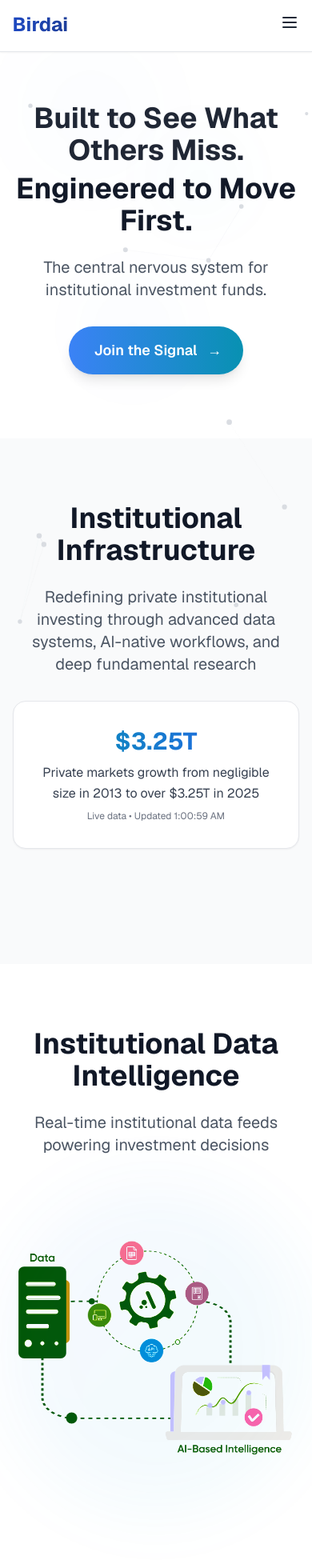
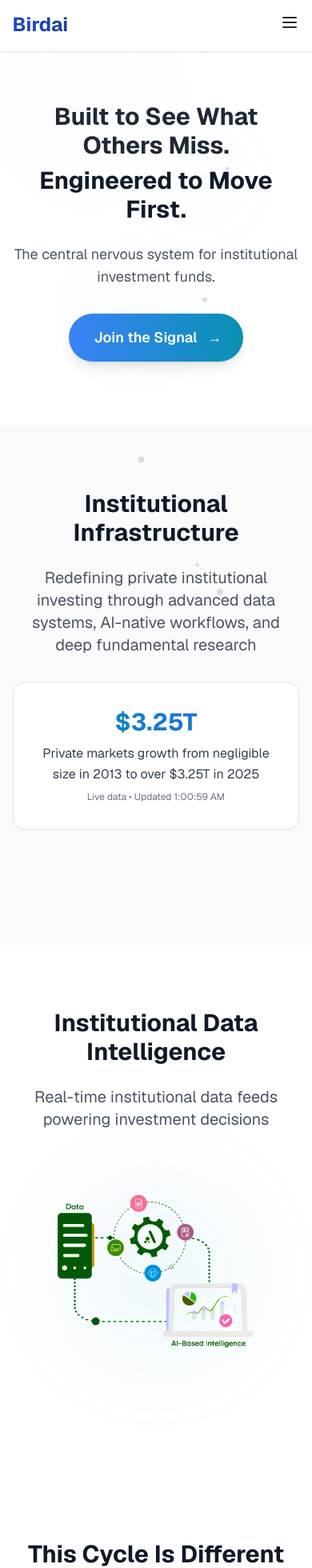
Before and after one commit to Kfar19/CursorWeb, a Next.js app: page / in a window 390 px wide. Shown: the top 1960 px of the page at 80% size. Built offline with nearby package versions, Linux system fonts and the light colour scheme; no server answers.

Commit message:
Optimize mobile experience: responsive AI animation, text sizes, grid layout, and performance

```diff
--- a/src/app/page.tsx
+++ b/src/app/page.tsx
@@ -747,7 +747,7 @@ export default function Home() {
                   density: {
                     enable: true,
                   },
-                  value: 80, // Fixed number for better visibility
+                  value: window.innerWidth < 768 ? 40 : 80, // Fewer particles on mobile
                 },
                 opacity: {
                   value: 0.8,
@@ -766,7 +766,7 @@ export default function Home() {
       {/* Contact Modal */}
       {isContactModalOpen && (
         <div className="fixed inset-0 bg-black/50 backdrop-blur-sm z-50 flex items-center justify-center p-4">
-          <div className="bg-white rounded-2xl p-8 border border-gray-200 max-w-md w-full shadow-xl">
+          <div className="bg-white rounded-2xl p-6 sm:p-8 border border-gray-200 max-w-md w-full shadow-xl mx-4">
             <div className="flex justify-between items-center mb-6">
               <h3 className="text-2xl font-bold text-gray-900">Join the Signal</h3>
               <button
@@ -1101,7 +1101,7 @@ export default function Home() {
 
 
           <motion.h1
-            className="text-4xl md:text-6xl font-bold text-gray-900 mb-6 relative text-center"
+            className="text-3xl sm:text-4xl md:text-6xl font-bold text-gray-900 mb-6 relative text-center"
             variants={fadeInUp}
           >
             <motion.span
@@ -1125,7 +1125,7 @@ export default function Home() {
           </motion.h1>
 
           <motion.p
-            className="text-xl md:text-2xl text-gray-600 mb-8 max-w-3xl mx-auto text-center"
+            className="text-lg sm:text-xl md:text-2xl text-gray-600 mb-8 max-w-3xl mx-auto text-center"
             variants={fadeInUp}
           >
             The central nervous system for institutional investment funds.
@@ -1167,11 +1167,11 @@ export default function Home() {
       <section id="mission" className="py-20 px-4 sm:px-6 lg:px-8 bg-gray-50">
         <div className="max-w-7xl mx-auto">
           <div className="text-center mb-16">
-            <ScrollAnimation>
-              <h2 className="text-4xl md:text-5xl font-bold text-gray-900 mb-6">
-                Institutional Infrastructure
-              </h2>
-            </ScrollAnimation>
+                      <ScrollAnimation>
+            <h2 className="text-3xl sm:text-4xl md:text-5xl font-bold text-gray-900 mb-6">
+              Institutional Infrastructure
+            </h2>
+          </ScrollAnimation>
             <ScrollAnimation delay={0.2}>
               <p className="text-xl text-gray-600 max-w-4xl mx-auto mb-8">
                 Redefining private institutional investing through advanced data systems, AI-native workflows, and deep fundamental research
@@ -1224,7 +1224,7 @@ export default function Home() {
       <section id="live-data" className="py-20 px-4 sm:px-6 lg:px-8 bg-white">
         <div className="max-w-7xl mx-auto">
           <ScrollAnimation>
-            <h2 className="text-4xl md:text-5xl font-bold text-gray-900 mb-6 text-center">
+            <h2 className="text-3xl sm:text-4xl md:text-5xl font-bold text-gray-900 mb-6 text-center">
               Institutional Data Intelligence
             </h2>
           </ScrollAnimation>
@@ -1237,7 +1237,7 @@ export default function Home() {
           <ScrollAnimation delay={0.3}>
             <div className="flex justify-center mb-12">
               <motion.div
-                className="w-96 h-96 relative"
+                className="w-64 h-64 md:w-96 md:h-96 relative"
                 initial={{ opacity: 0, scale: 0.8 }}
                 animate={{ opacity: 1, scale: 1 }}
                 transition={{ duration: 1, ease: "easeOut" }}
@@ -1281,10 +1281,10 @@ export default function Home() {
       {/* Features Section */}
       <section className="py-20 px-4 sm:px-6 lg:px-8">
         <div className="max-w-7xl mx-auto">
-          <h2 className="text-4xl md:text-5xl font-bold text-gray-900 mb-16 text-center">
+          <h2 className="text-3xl sm:text-4xl md:text-5xl font-bold text-gray-900 mb-12 md:mb-16 text-center">
             This Cycle Is Different
           </h2>
-          <div className="grid md:grid-cols-3 gap-8">
+          <div className="grid grid-cols-1 md:grid-cols-3 gap-6 md:gap-8">
             {/* Feature 1 */}
             <motion.div
               className="bg-white rounded-2xl p-8 border border-gray-200 shadow-sm"
```
